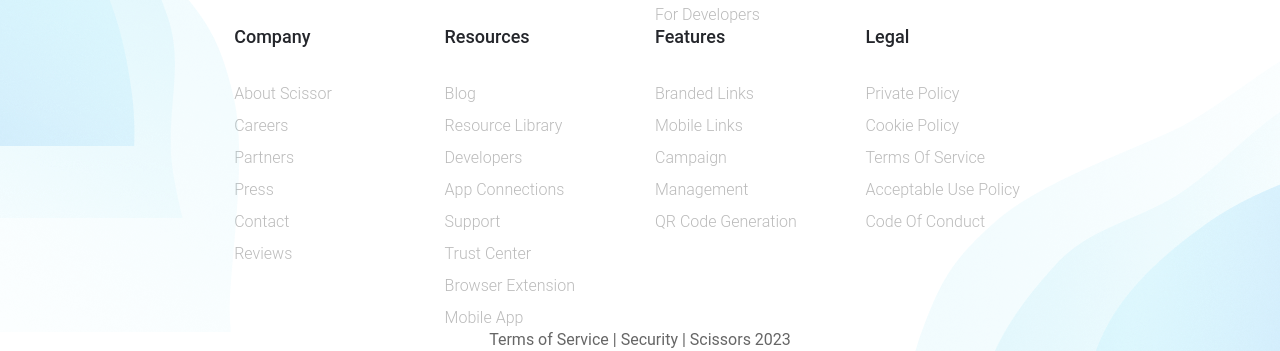
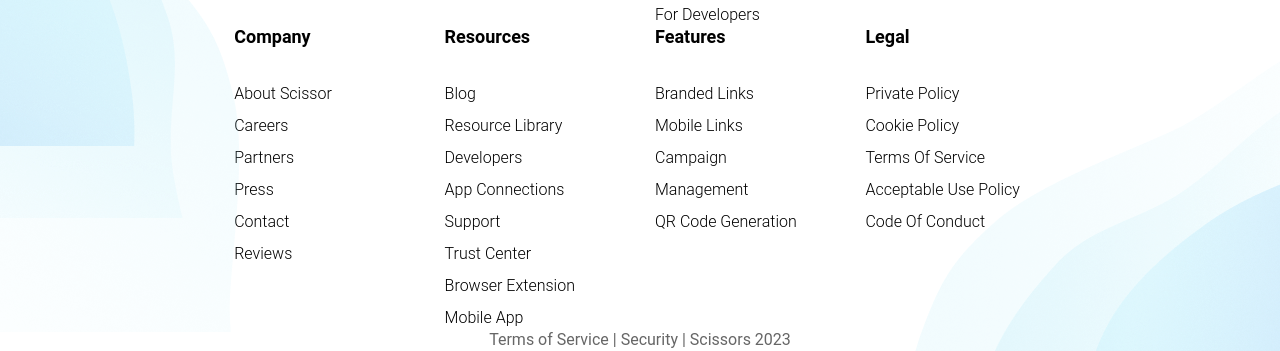
Before and after one commit to elsie-dev/Alts-sample1, a plain HTML site: page index.html in a window 1280 px wide. Shown: the part 5342-5693 px from the top of the page. Drawn offline with Linux system fonts and the light colour scheme.

Commit message:
footer text-colors

```diff
--- a/index.css
+++ b/index.css
@@ -161,10 +161,10 @@ ul {
 }
 .footer-col h4 {
   font-size: 18px;
-  color: #24262b;
+  color: #000000;
+  font-weight: bolder;
   text-transform: capitalize;
   margin-bottom: 35px;
-  font-weight: 500;
   position: relative;
 }
 
@@ -174,10 +174,9 @@ ul {
 .footer-col ul li a {
   font-size: 16px;
   text-transform: capitalize;
-  color: #ffffff;
+  color: #000;
   text-decoration: none;
   font-weight: 300;
-  color: #bbbbbb;
   display: block;
   transition: all 0.3s ease;
 }
```
